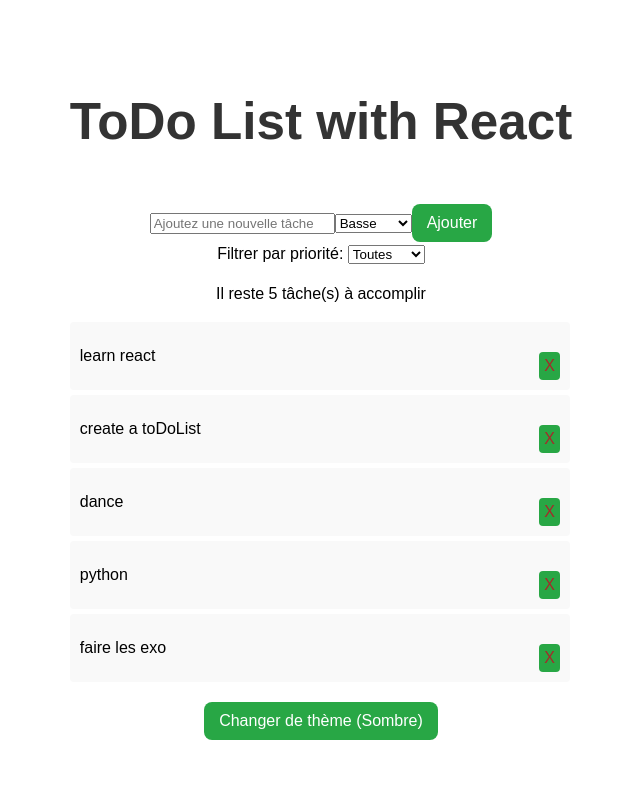
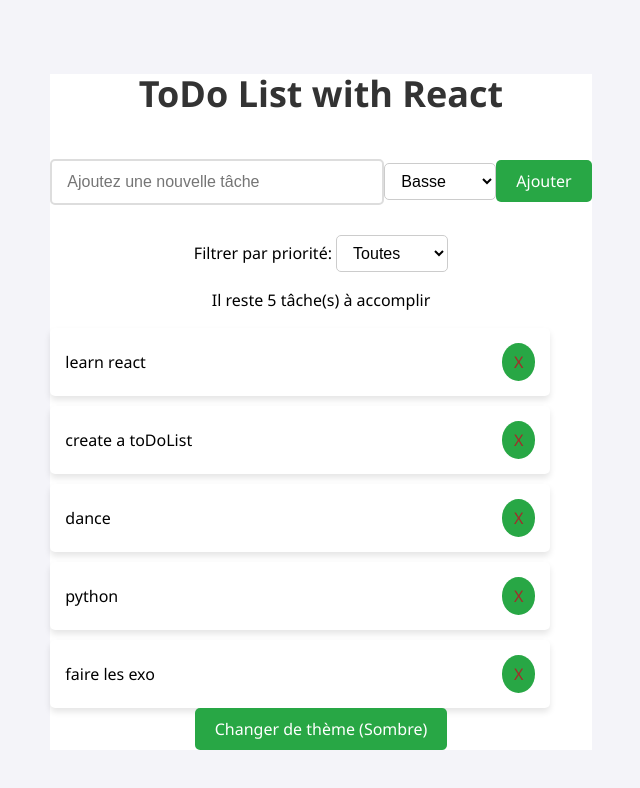
Before and after one commit to SHATAJV/react_toDoList, a React (Vite) app in the folder toDolist/: page / in a window 1280 px wide. Shown: the top 788 px of the page, without its empty margins (319-959 px from the left). Built offline with nearby package versions, Linux system fonts and the light colour scheme; data requests are answered from the project's data file.

Commit message:
changer le css

```diff
--- a/toDolist/src/styles.css
+++ b/toDolist/src/styles.css
@@ -1,6 +1,7 @@
 /* Style général */
 body {
-  font-family: Arial, sans-serif;
+  font-family: 'Segoe UI', Tahoma, Geneva, Verdana, sans-serif;
+  background-color: #f4f4f9;
   display: flex;
   justify-content: center;
   align-items: center;
@@ -9,23 +10,47 @@
   transition: background-color 0.3s ease, color 0.3s ease;
 }
 
+/* Titre principal */
 h1 {
   text-align: center;
+  font-size: 36px;
   color: #333;
+  margin-bottom: 30px;
+}
+
+/* Formulaire d'ajout de tâche */
+input {
+  width: 300px;
+  padding: 12px 15px;
+  margin: 10px 0;
+  border: 2px solid #ddd;
+  border-radius: 5px;
+  font-size: 16px;
+  outline: none;
+  transition: border-color 0.3s ease;
+}
+
+input:focus {
+  border-color: #007bff;
 }
 
 button {
-  padding: 10px 15px;
+  padding: 10px 20px;
   border: none;
+  background-color: #28a745;
+  color: white;
+  border-radius: 5px;
   cursor: pointer;
-  margin-top: 20px;
-  transition: background-color 0.3s ease;
+  font-size: 16px;
+  transition: background-color 0.3s ease, transform 0.3s ease;
 }
 
 button:hover {
   background-color: #218838;
+  transform: scale(1.05);
 }
 
+/* Liste des tâches */
 ul {
   list-style: none;
   padding: 0;
@@ -34,36 +59,42 @@
   margin: 0;
 }
 
-/* Tâches */
 li {
   display: flex;
   justify-content: space-between;
   align-items: center;
-  padding: 10px;
-  background: #f9f9f9;
-  margin-top: 5px;
-  border-radius: 4px;
+  padding: 15px;
+  background: #fff;
+  margin-top: 10px;
+  border-radius: 5px;
+  box-shadow: 0 4px 6px rgba(0, 0, 0, 0.1);
+  transition: transform 0.2s ease, background-color 0.3s ease;
+}
+
+li:hover {
+  transform: translateY(-3px);
+}
+
+li button {
+  background-color: #f44336;
+  padding: 8px 12px;
+  border-radius: 50%;
+  color: white;
+  border: none;
+  cursor: pointer;
   transition: background-color 0.3s ease;
 }
 
-li button {
-  background-color: red;
-  color: white;
-  padding: 5px;
-  border-radius: 4px;
-  border: none;
-  cursor: pointer;
-}
-
 li button:hover {
-  background-color: darkred;
+  background-color: #d32f2f;
 }
 
 li.completed {
   text-decoration: line-through;
+  color: #888;
 }
 
-/* Mode clair */
+/* Modes de thème (clair et sombre) */
 .light {
   background-color: white;
   color: black;
@@ -71,10 +102,8 @@
 
 .light button {
   background-color: #28a745;
-  color: white;
 }
 
-/* Mode sombre */
 .dark {
   background-color: #2c2c2c;
   color: white;
@@ -86,7 +115,6 @@
 
 .dark ul {
   background-color: #333;
-  color: white;
 }
 
 .dark li {
@@ -97,11 +125,29 @@
   background-color: #f44336;
 }
 
-.dark li.completed {
-  color: #bbb;
-}
-
-/* Animation et transitions */
+/* Animation des transitions */
 .light, .dark {
   transition: background-color 0.3s ease, color 0.3s ease;
 }
+
+.light li:hover {
+  background-color: #f1f1f1;
+}
+
+.dark li:hover {
+  background-color: #555;
+}
+
+/* Styles pour les filtres de priorité */
+select {
+  padding: 8px 12px;
+  border: 1px solid #ccc;
+  border-radius: 5px;
+  font-size: 16px;
+  margin-top: 20px;
+  background-color: white;
+}
+
+select:focus {
+  border-color: #007bff;
+}
```
